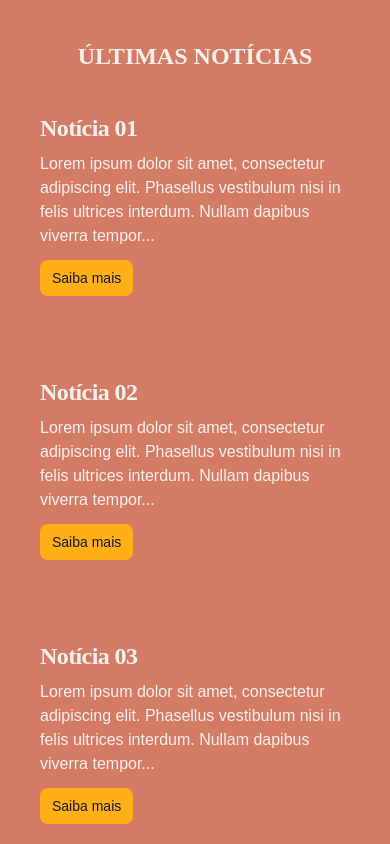
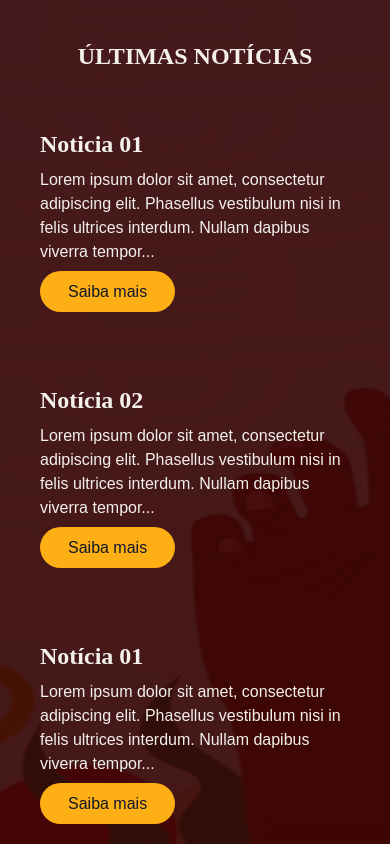
Before and after one commit to rafaeloliveiralopes/site-quilombo-jbv, a Next.js app: page / in a window 390 px wide. Shown: the part 1920-2764 px from the top of the page. Built offline with nearby package versions, Linux system fonts and the light colour scheme.

Commit message:
Style(background): add gradient background for "Últimas Notícias" section and move styles to `globals.css`

```diff
--- a/src/app/globals.css
+++ b/src/app/globals.css
@@ -29,3 +29,12 @@ body {
   --color-light-chocolate: #d47b65;
   --color-dark: #111827;
 }
+
+.bg-news-section {
+  background:
+    linear-gradient(to bottom, rgba(50, 3, 9, 0.9), rgba(49, 0, 1, 0.9)),
+    url('/plano-de-fundo-seção-ultimas-noticias.jpg');
+  background-size: cover;
+  background-position: center;
+  background-repeat: no-repeat;
+}
--- a/src/app/page.tsx
+++ b/src/app/page.tsx
@@ -110,56 +110,59 @@ export default function Home() {
       </section>
 
       {/* Seção 4: Como Apoiar? */}
-      <section className="bg-light-chocolate text-snow px-4 py-16">
-        <h1 className="mb-4 text-center text-2xl font-bold md:text-4xl">ÚLTIMAS NOTÍCIAS</h1>
+      {/* Seção 3: Últimas Notícias */}
+      <section className="text-snow bg-news-section relative px-4 py-16 md:py-28">
+        <div className="relative z-10">
+          <h1 className="mb-8 text-center text-2xl font-bold md:text-4xl">ÚLTIMAS NOTÍCIAS</h1>
           <div className="mx-auto grid max-w-6xl grid-cols-1 gap-8 md:grid-cols-3">
-          {/* Card 1 */}
-          <div className="bg-light-chocolate max-w-sm rounded-lg p-6">
+            {/* Card 01 */}
+            <div className="p-6">
               <Link href="#">
-              <h5 className="text-snow mb-2 text-2xl font-bold tracking-tight">Notícia 01</h5>
+                <h5 className="mb-2 text-2xl font-bold">Noticia 01</h5>
               </Link>
-            <p className="text-snow mb-3 font-normal">
-              Lorem ipsum dolor sit amet, consectetur adipiscing elit. Phasellus vestibulum nisi in
-              felis ultrices interdum. Nullam dapibus viverra tempor...
+              <p className="mb-4 md:mb-3">
+                Lorem ipsum dolor sit amet, consectetur adipiscing elit. Phasellus vestibulum nisi
+                in felis ultrices interdum. Nullam dapibus viverra tempor...
               </p>
               <Link
                 href="#"
-              className="bg-orange text-dark inline-flex items-center rounded-lg px-3 py-2 text-center text-sm font-medium hover:bg-orange-300 focus:ring-4 focus:ring-orange-500 focus:outline-none"
+                className="bg-orange text-dark rounded-full px-7 py-3 text-base font-medium hover:bg-orange-300 focus:ring-4 focus:ring-orange-500 focus:outline-none md:inline-flex md:items-center md:py-2 md:text-lg"
               >
                 Saiba mais
               </Link>
             </div>
-          {/* Card 2 */}
-          <div className="bg-light-chocolate max-w-sm rounded-lg p-6">
+            {/* Card 02 */}
+            <div className="p-6">
               <Link href="#">
-              <h5 className="text-snow mb-2 text-2xl font-bold tracking-tight">Notícia 02</h5>
+                <h5 className="mb-2 text-2xl font-bold">Notícia 02</h5>
               </Link>
-            <p className="text-snow mb-3 font-normal">
-              Lorem ipsum dolor sit amet, consectetur adipiscing elit. Phasellus vestibulum nisi in
-              felis ultrices interdum. Nullam dapibus viverra tempor...
+              <p className="mb-4 md:mb-3">
+                Lorem ipsum dolor sit amet, consectetur adipiscing elit. Phasellus vestibulum nisi
+                in felis ultrices interdum. Nullam dapibus viverra tempor...
               </p>
               <Link
                 href="#"
-              className="bg-orange text-dark inline-flex items-center rounded-lg px-3 py-2 text-center text-sm font-medium hover:bg-orange-300 focus:ring-4 focus:ring-orange-500 focus:outline-none"
+                className="bg-orange text-dark rounded-full px-7 py-3 text-base font-medium hover:bg-orange-300 focus:ring-4 focus:ring-orange-500 focus:outline-none md:inline-flex md:items-center md:py-2 md:text-lg"
               >
                 Saiba mais
               </Link>
             </div>
-          {/* Card 3 */}
-          <div className="bg-light-chocolate max-w-sm rounded-lg p-6">
+            {/* Card 03 */}
+            <div className="p-6">
               <Link href="#">
-              <h5 className="text-snow mb-2 text-2xl font-bold tracking-tight">Notícia 03</h5>
+                <h5 className="mb-2 text-2xl font-bold">Notícia 01</h5>
               </Link>
-            <p className="text-snow mb-3 font-normal">
-              Lorem ipsum dolor sit amet, consectetur adipiscing elit. Phasellus vestibulum nisi in
-              felis ultrices interdum. Nullam dapibus viverra tempor...
+              <p className="mb-4 md:mb-3">
+                Lorem ipsum dolor sit amet, consectetur adipiscing elit. Phasellus vestibulum nisi
+                in felis ultrices interdum. Nullam dapibus viverra tempor...
               </p>
               <Link
                 href="#"
-              className="bg-orange text-dark inline-flex items-center rounded-lg px-3 py-2 text-center text-sm font-medium hover:bg-orange-300 focus:ring-4 focus:ring-orange-500 focus:outline-none"
+                className="bg-orange text-dark rounded-full px-7 py-3 text-base font-medium hover:bg-orange-300 focus:ring-4 focus:ring-orange-500 focus:outline-none md:inline-flex md:items-center md:py-2 md:text-lg"
               >
                 Saiba mais
               </Link>
+            </div>
           </div>
         </div>
       </section>
```
Also changed, not shown: public/plano-de-fundo-seção-ultimas-noticias.jpg (added). Lines whose indentation alone changed are shown as unchanged.
